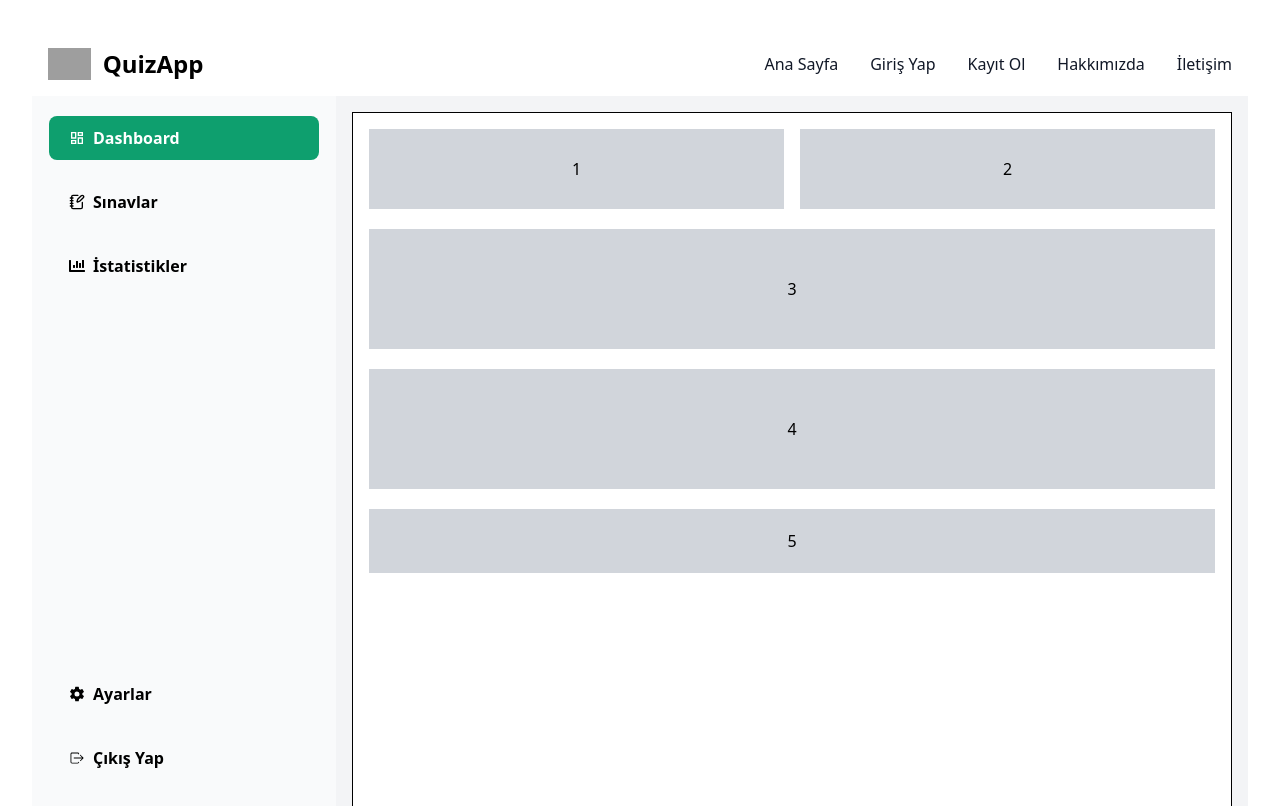
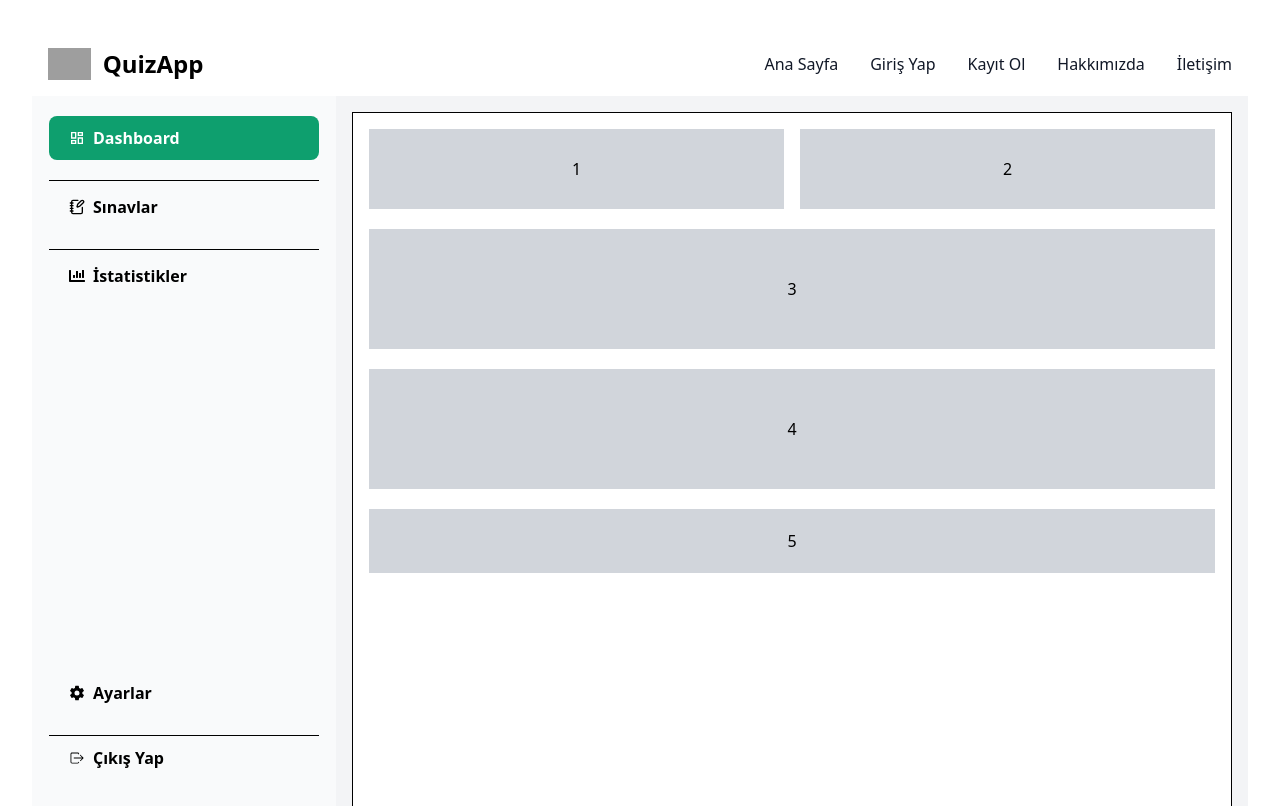
Before and after one commit to yusuftopcuu0/quiz-web-app, a React (Vite) app in the folder client/: page /dashboard in a window 1280 px wide. Shown: the top 806 px of the page. Built offline with nearby package versions, Linux system fonts and the light colour scheme; grey boxes are pictures that could not be loaded.

Commit message:
Butonların arasına horizontol eklendi

```diff
--- a/client/src/components/Sidebar.tsx
+++ b/client/src/components/Sidebar.tsx
@@ -41,7 +41,7 @@ function Sidebar() {
               <MdOutlineDashboard />
               Dashboard
             </button>
-
+            <hr className="mb-1" />
             <button
               onClick={() => {
                 setActiveButton('exams');
@@ -52,7 +52,7 @@ function Sidebar() {
               <LuNotebookPen />
               Sınavlar
             </button>
-
+            <hr className="mb-1" />
             <button
               onClick={() => {
                 setActiveButton('statistics');
@@ -77,6 +77,7 @@ function Sidebar() {
                 <IoSettingsSharp />
                 Ayarlar
               </button>
+              <hr />
             </div>
 
             <div>
```
